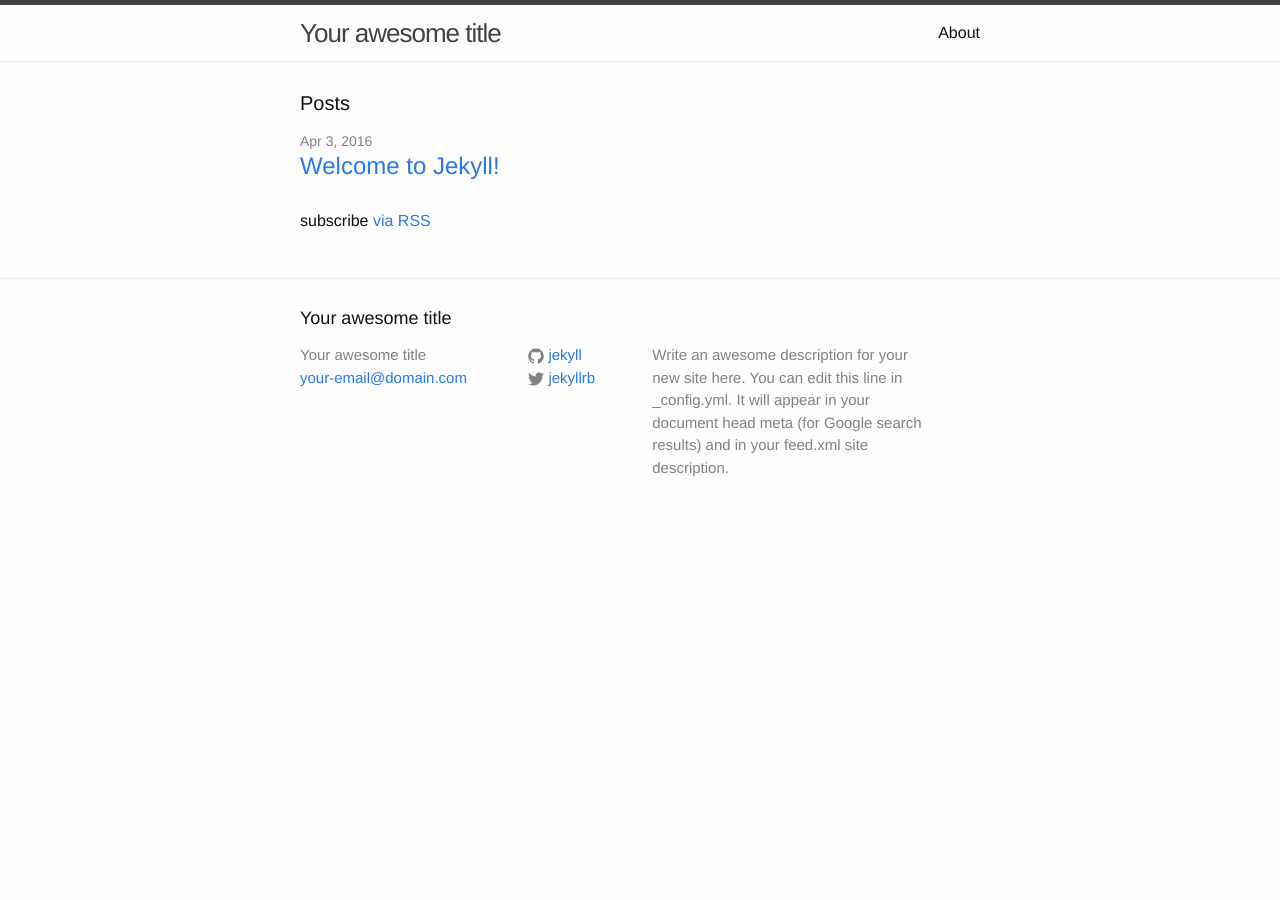
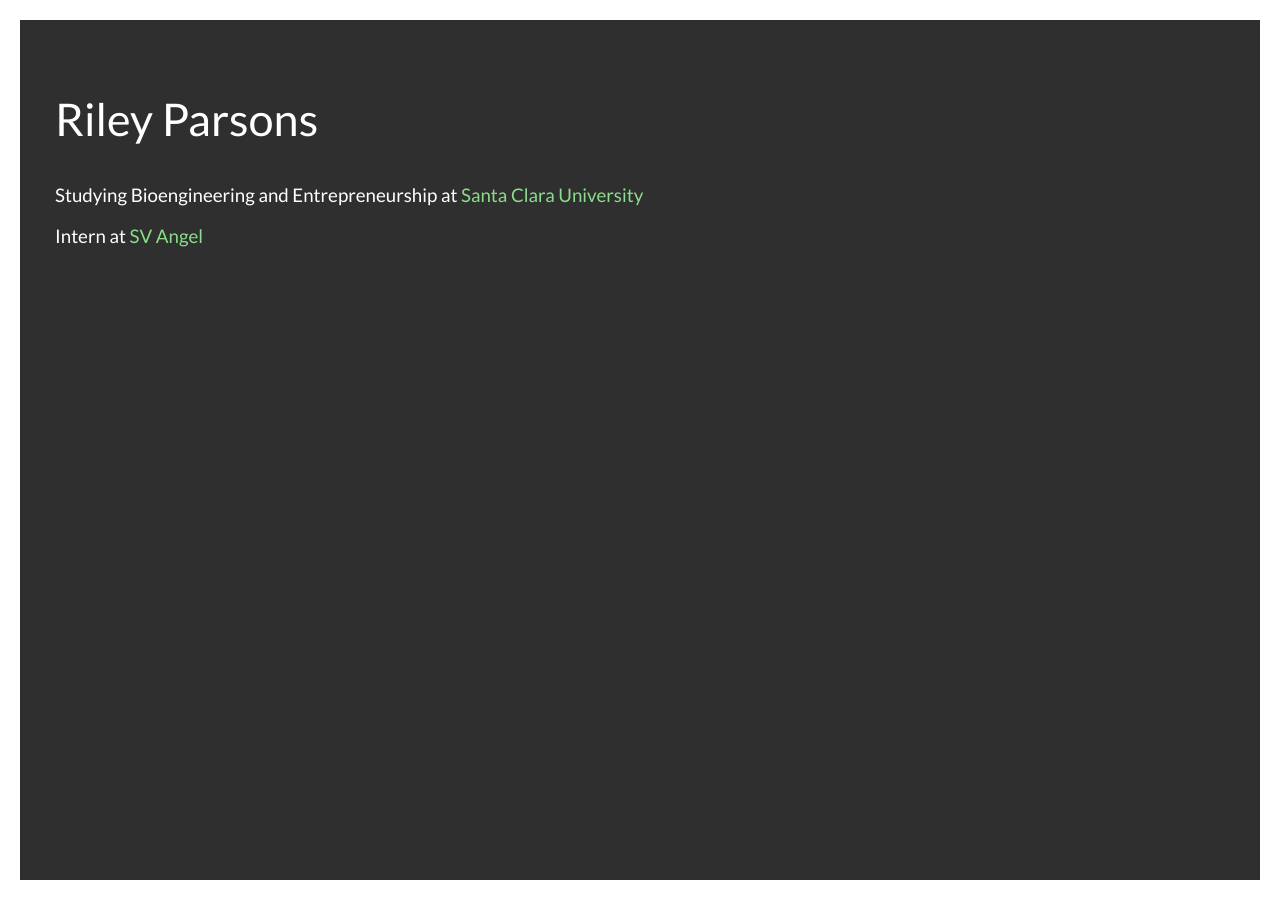
Before and after one commit to rileysparsons/rileysparsons.github.io, a Jekyll site: the page built from index.html, in a window 1280 px wide. Built offline with Jekyll 4.4.1, drawn with Linux system fonts in a browser that asks for light colours.

Commit message:
Added basic title and headers to landing page

```diff
--- /dev/null
+++ b/_layouts/landing.html
@@ -0,0 +1,23 @@
+<!DOCTYPE html>
+<html>
+<head>
+  <meta charset="utf-8">
+  <meta http-equiv="X-UA-Compatible" content="IE=edge">
+  <meta name="viewport" content="width=device-width, initial-scale=1">
+
+  <title>{% if page.title %}{{ page.title }}{% else %}{{ site.title }}{% endif %}</title>
+  <meta name="description" content="{% if page.excerpt %}{{ page.excerpt | strip_html | strip_newlines | truncate: 160 }}{% else %}{{ site.description }}{% endif %}">
+
+  <link href='http://fonts.googleapis.com/css?family=Lato&subset=latin,latin-ext' rel='stylesheet' type='text/css'>
+  <link rel="stylesheet" href="{{ "/css/landing.css" | prepend: site.baseurl }}">
+  <link rel="canonical" href="{{ page.url | replace:'index.html','' | prepend: site.baseurl | prepend: site.url }}">
+  <link rel="alternate" type="application/rss+xml" title="{{ site.title }}" href="{{ "/feed.xml" | prepend: site.baseurl | prepend: site.url }}">
+</head>
+
+  <body>
+
+        {{ content }}
+
+  </body>
+
+</html>
--- /dev/null
+++ b/css/landing.scss
@@ -0,0 +1,211 @@
+---
+# Only the main Sass file needs front matter (the dashes are enough)
+---
+@charset "utf-8";
+
+
+
+// Our variables
+$base-font-family: "Helvetica Neue", Helvetica, Arial, sans-serif;
+$base-font-size:   16px;
+$base-font-weight: 400;
+$small-font-size:  $base-font-size * 0.875;
+$base-line-height: 1.5;
+
+$spacing-unit:     30px;
+
+$text-color:       #111;
+$background-color: #fdfdfd;
+$brand-color:      #2a7ae2;
+
+$grey-color:       #828282;
+$grey-color-light: lighten($grey-color, 40%);
+$grey-color-dark:  darken($grey-color, 25%);
+
+// Width of the content area
+$content-width:    800px;
+
+$on-palm:          600px;
+$on-laptop:        800px;
+
+
+
+// Use media queries like this:
+// @include media-query($on-palm) {
+//     .wrapper {
+//         padding-right: $spacing-unit / 2;
+//         padding-left: $spacing-unit / 2;
+//     }
+// }
+@mixin media-query($device) {
+    @media screen and (max-width: $device) {
+        @content;
+    }
+}
+
+html, body {
+  height: 100%;
+  -webkit-font-smoothing: antialiased;
+  position: fixed;
+  top: 0;
+  bottom: 0;
+  left: 0;
+  right: 0;
+  user-select: none;
+  -moz-user-select: none;
+  -webkit-user-select: none;
+  -ms-user-select: none;
+  cursor: default;
+}
+
+body {
+  margin: 0;
+  background: #fff;
+
+  @media (min-width: 768px) {
+   box-sizing: border-box;
+   border: 20px solid #fff;
+    background: #2F2F2F;
+  }
+}
+
+/**
+ * Links
+ */
+a {
+    color: #8ADD8A;
+    font-weight: 500;
+    text-decoration: none;
+
+    &:visited {
+        color: darken(#8ADD8A, 15%);
+    }
+
+    &:hover {
+    	cursor: pointer;
+        color: #8ADD8A;
+        font-weight: 700;
+    }
+}
+
+section {
+  font-family: 'Lato', serif;
+
+  h1 {
+
+    left: 35px;
+    top: 35px;
+    font-weight: normal;
+    position: relative;
+    padding-right: 35px;
+    line-height: 1.2em;
+    font-size: 45px;
+    &:focus {
+      outline: none;
+    }
+  }
+
+  h2 {
+    left: 35px;
+    top: 35px;
+    font-weight: normal;
+    position: relative;
+    padding-right: 35px;
+    line-height: 1.2em;
+
+    &:focus {
+      outline: none;
+    }
+  }
+
+  h3 {
+    left: 35px;
+    top: 35px;
+    font-weight: normal;
+    position: relative;
+    padding-right: 35px;
+    line-height: 1.2em;
+
+    &:focus {
+      outline: none;
+    }
+  }
+
+  @media (min-width: 768px) {
+    position: absolute;
+    right: 0;
+    left: 35px;
+    top: 35px;
+    bottom: 0;
+    //text-align: center;
+    height: inherit;
+    //align-items: center;
+    //justify-content: center;
+
+    h1 {
+      position: relative;
+      // display: inline-block;
+      left: auto;
+      top: auto;
+      padding-right: 0;
+      color: #fff;
+    }
+
+    h2 {
+      position: relative;
+      // display: inline-block;
+      left: auto;
+      top: auto;
+      padding-right: 0;
+      color: #fff;
+    }
+
+    h3 {
+      position: relative;
+      // display: inline-block;
+      left: auto;
+      top: auto;
+      padding-right: 0;
+      color: #fff;
+    }
+  }
+}
+
+nav {
+  font-family: 'Courier New', serif;
+  position: absolute;
+  left: 25px;
+  bottom: 27px;
+  white-space: pre-line;
+
+  a {
+    text-decoration: none;
+    color: #000;
+    font-size: 15px;
+    padding: 10px;
+    display: inline-block;
+  }
+
+  @media (min-width: 768px) {
+    left: 30px;
+    right: 30px;
+    white-space: nowrap;
+    text-align: center;
+    bottom: 30px;
+    font-size: 0;
+
+    a {
+      font-size: 17px;
+      padding: 6px 19px;
+      color: #fff;
+
+      &:hover {
+        background: #f05c5c;
+      }
+    }
+  }
+
+  @media (max-height: 390px) and (min-width: 768px) {
+    display: none;
+  }
+}
--- a/css/main.scss
+++ b/css/main.scss
@@ -45,6 +45,7 @@
 
 
 
+
 // Import partials from `sass_dir` (defaults to `_sass`)
 @import "bootstrap",
         "base",
--- a/index.html
+++ b/index.html
@@ -1,12 +1,14 @@
 ---
-layout: default
+layout: landing
 ---
 
-<div class="home">
+  <section>
+    <h1>Riley Parsons</h1>
+    <h3>Studying Bioengineering and Entrepreneurship at <a>Santa Clara University</a></h3>
+    <h3>Intern at <a>SV Angel</a></h3>
+  </section>
 
-  <h1 class="page-heading">Posts</h1>
-
-  <ul class="post-list">
+  <!-- ul class="post-list">
     {% for post in site.posts %}
       <li>
         <span class="post-meta">{{ post.date | date: "%b %-d, %Y" }}</span>
@@ -16,8 +18,6 @@
         </h2>
       </li>
     {% endfor %}
-  </ul>
+  </ul> -->
 
-  <p class="rss-subscribe">subscribe <a href="{{ "/feed.xml" | prepend: site.baseurl }}">via RSS</a></p>
-
-</div>
+  <!-- <p class="rss-subscribe">subscribe <a href="{{ "/feed.xml" | prepend: site.baseurl }}">via RSS</a></p> -->
```
